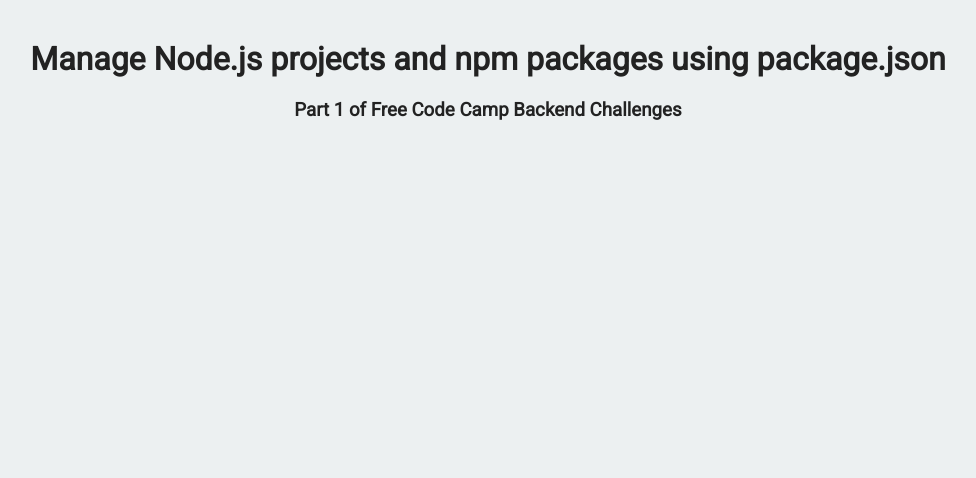
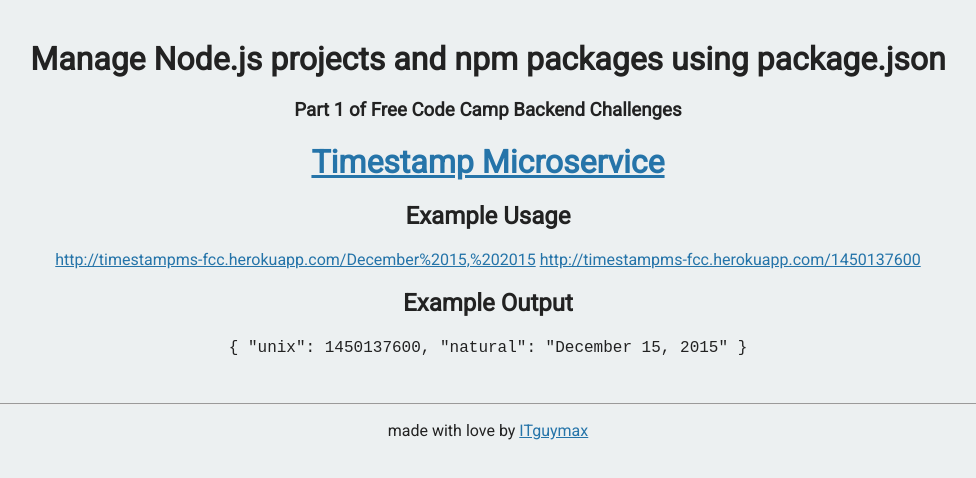
Before and after one commit to maximilientoumi/fcctimestampchallenge, a website: page views/index.html in a window 1280 px wide. Shown: the whole page, without its empty margins (152-1128 px from the left). Drawn offline with Linux system fonts and the light colour scheme.

Commit message:
🌞👠 Checkpoint timestamp.js:634517/17 views/index.html:634517/142

```diff
--- a/timestamp.js
+++ b/timestamp.js
@@ -1,5 +1,5 @@
 var moment = require('moment')
- var timestamp = timesta(time){
+ var timestamp = function(time){
     var patt = /^[0-9]*$/g;
     var isNum = patt.test(time);
     // console.log(isNum);
--- a/views/index.html
+++ b/views/index.html
@@ -13,6 +13,29 @@
          <h1>Manage Node.js projects and npm packages using package.json</h1>
          <h3>Part 1 of Free Code Camp Backend Challenges</h3>
       </div>
+
+      <a href="./">
+        <h1>Timestamp Microservice</h1>
+    </a>
+    <h2>Example Usage</h2>
+    <div>
+        <a href="./December%2015,%202015" target="_blank">http://timestampms-fcc.herokuapp.com/December%2015,%202015</a>
+        <a href="./1450137600" target="_blank">http://timestampms-fcc.herokuapp.com/1450137600</a>
+    </div>
+    <h2>Example Output</h2>
+    <div>
+        <code>
+            { "unix": 1450137600, "natural": "December 15, 2015" }
+        </code>
+    </div>
+     <br>
+     <br>
+     <hr>
+     <div>
+       <p>
+         made with love by <a href="https://www.freecodecamp.org/maximilientoumi">ITguymax</a>
+       </p>
+     </div>
    </body>
 
 </html>
```
